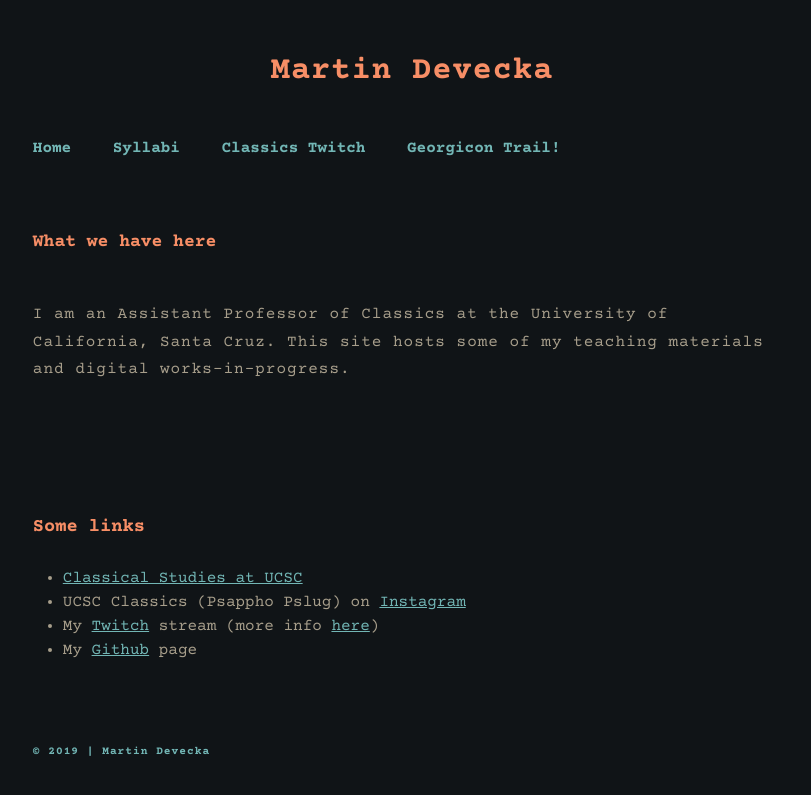
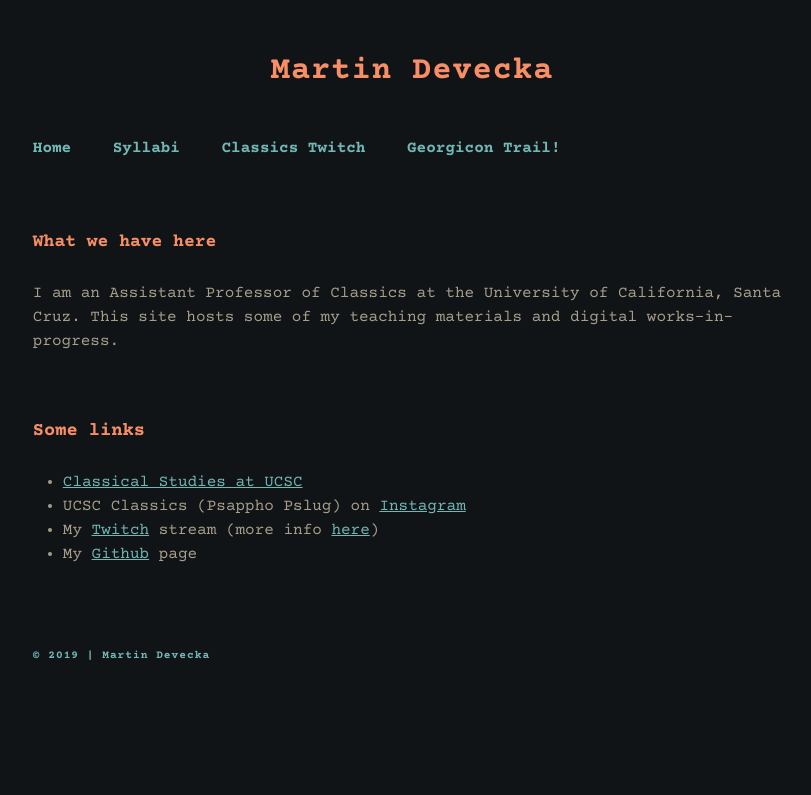
Before and after one commit to TheSquareProfessor/TheSquareProfessor.github.io, a Jekyll site: the page built from index.html, in a window 1280 px wide. Shown: the top 795 px of the page, without its empty margins (228-1039 px from the left). Built offline with Jekyll 4.4.1, drawn with Linux system fonts in a browser that asks for light colours; the list of posts is cut into pages by our own code.

```diff
--- a/index.html
+++ b/index.html
@@ -4,7 +4,7 @@ layout: page
 ---
 
 <h2>What we have here</h2>
-<p>I am an Assistant Professor of Classics at the University of California, Santa Cruz. This site hosts some of my teaching materials and digital works-in-progress.</p>
+I am an Assistant Professor of Classics at the University of California, Santa Cruz. This site hosts some of my teaching materials and digital works-in-progress.
 <br/>
 <br/>
 
```
